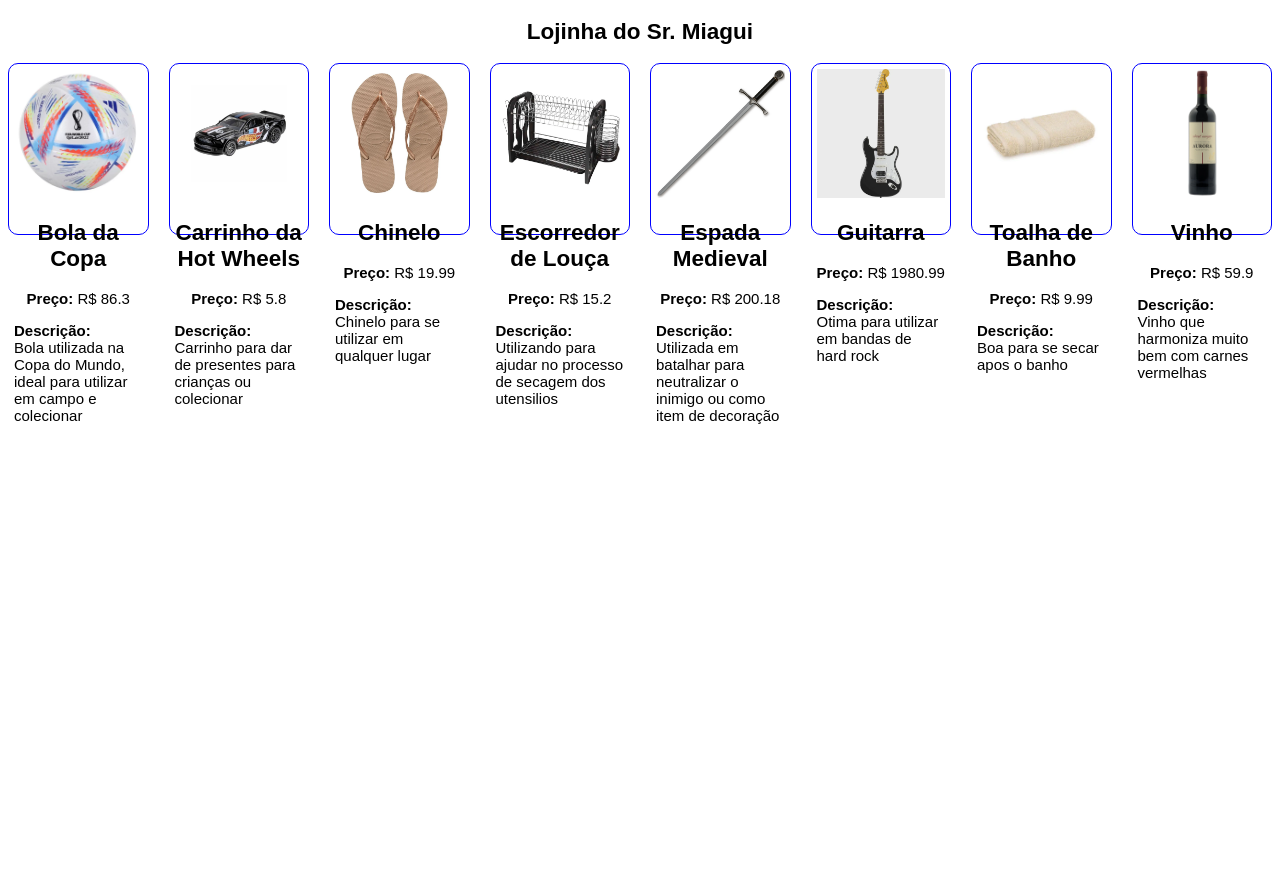
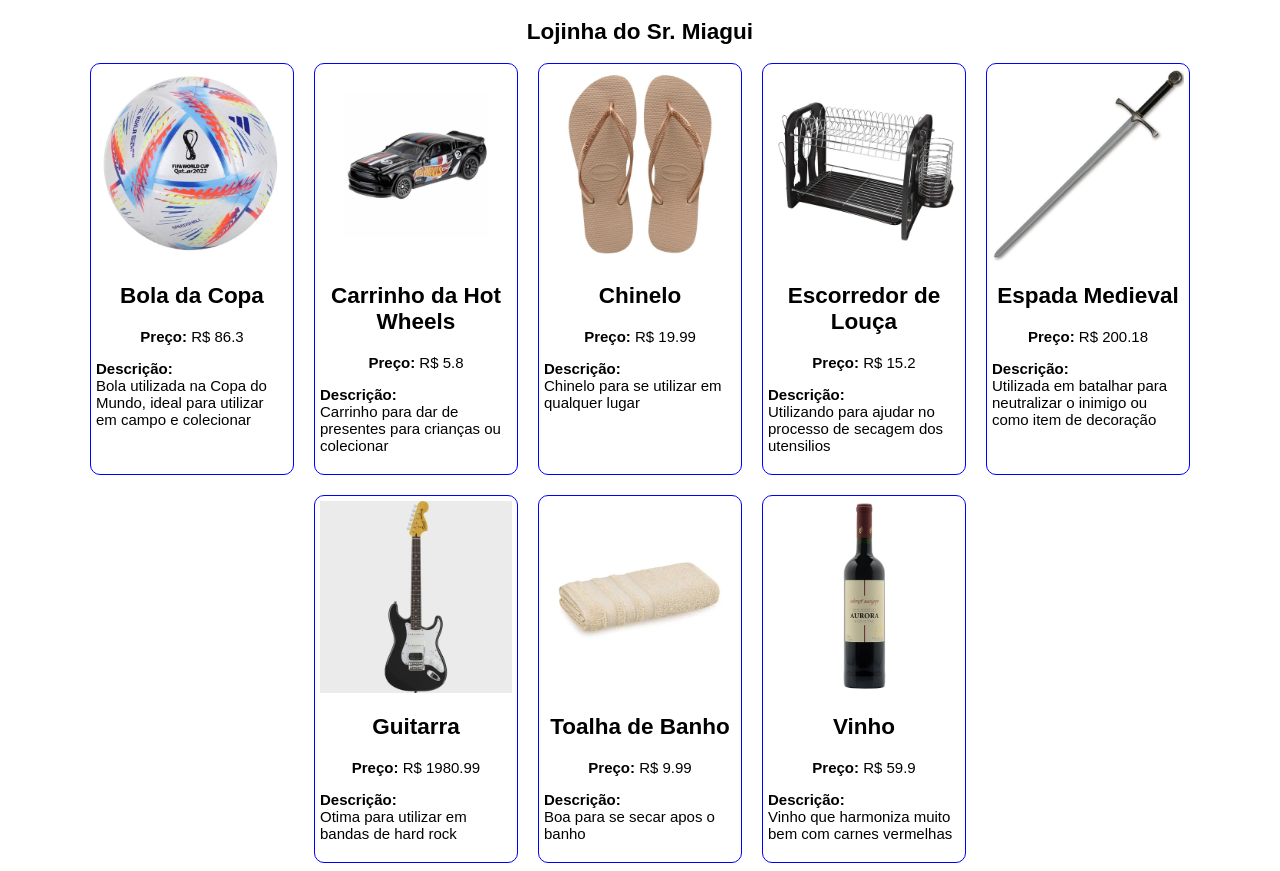
Before and after one commit to TheAndrew1/Exercicio-de-manipulacao-de-DOM, a plain HTML site: page index.html in a window 1280 px wide. Before the commit the page ends 800 px from the top, so only its background shows below. Drawn offline with Linux system fonts and the light colour scheme.

Commit message:
Pagina terminada

```diff
--- a/style.css
+++ b/style.css
@@ -9,8 +9,8 @@ h1{
 
 #itens_section{
     display: flex;
-    flex-direction: row wrap;
-    justify-content: flex-start;
+    flex-flow: row wrap;
+    justify-content: center;
     gap: 20px;
 }
 
@@ -18,8 +18,8 @@ div{
     border: 1px solid blue;
     border-radius: 10px;
     text-align: center;
-    width: 25vw;
-    height: 20vh;
+    width: 15vw;
+    height: auto;
     padding: 5px;
 }
 
```
